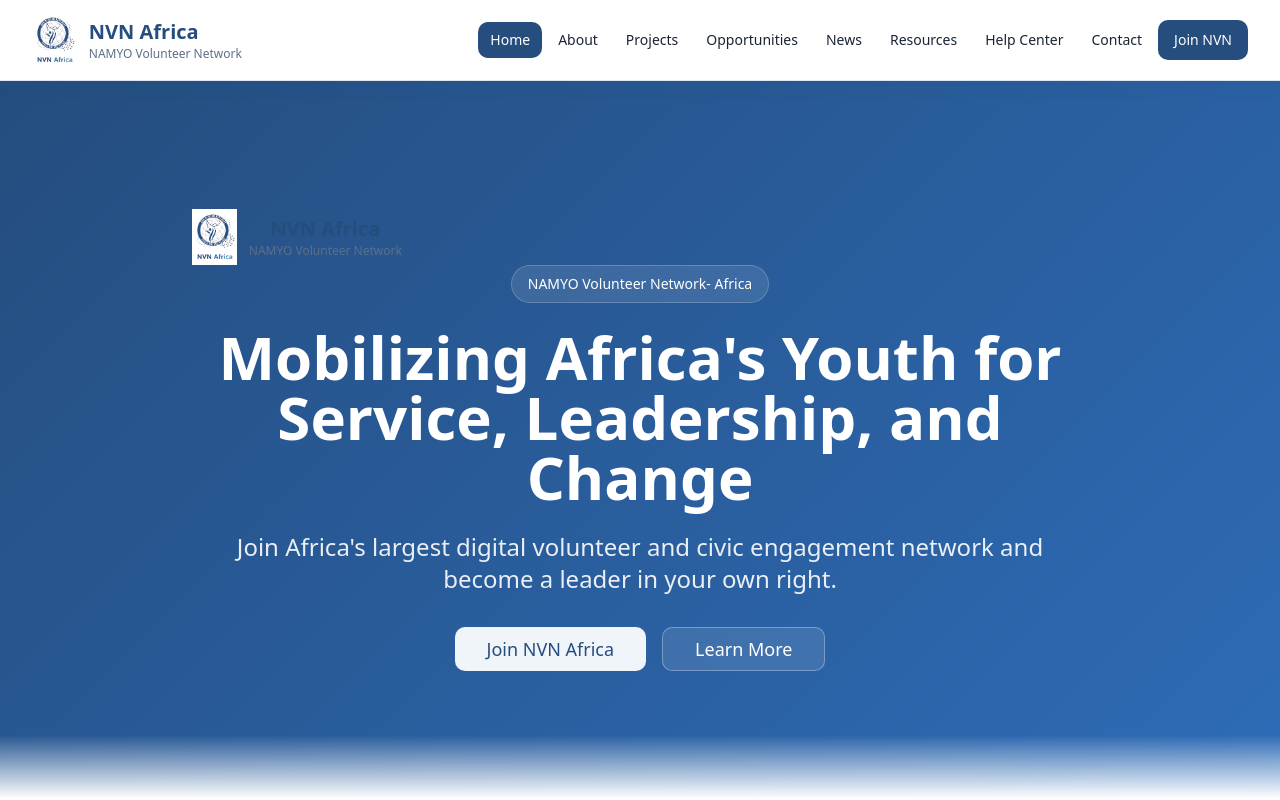
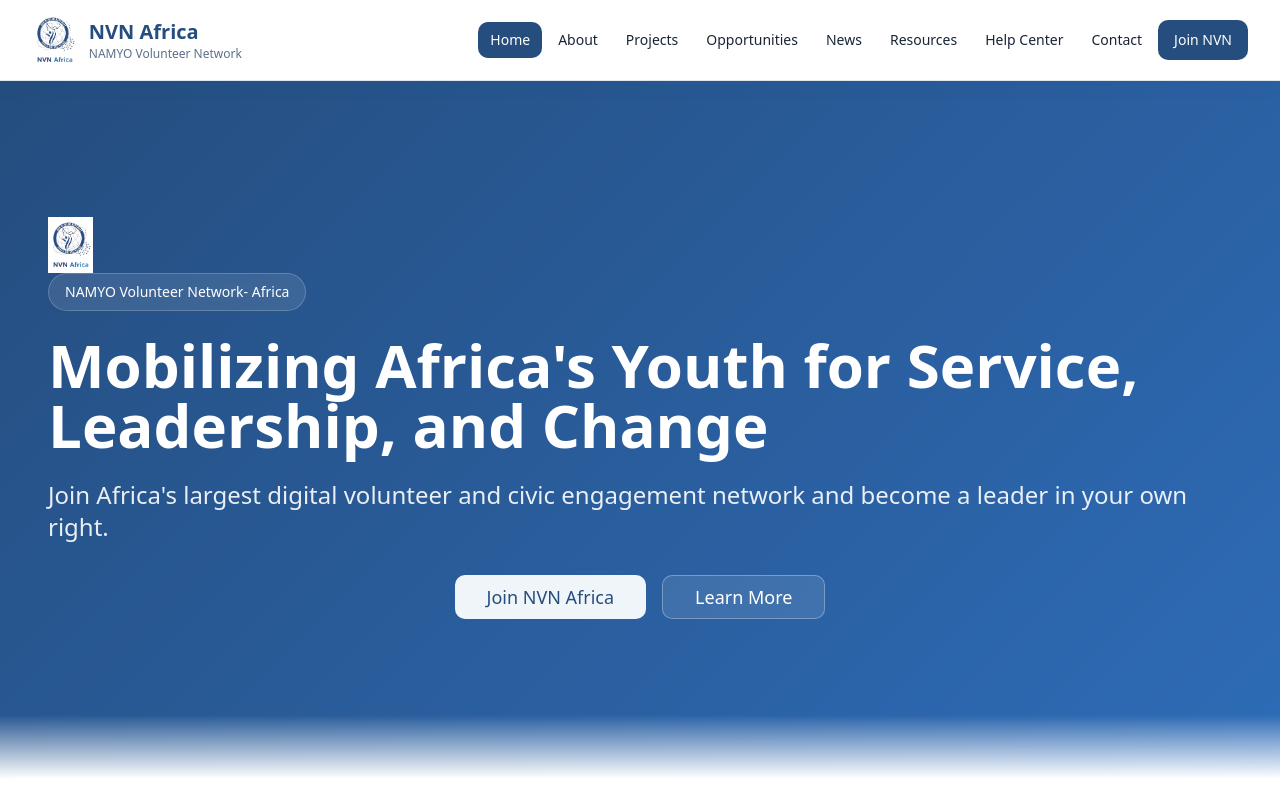
Before and after one commit to nvn-africa/nvn-africa-platform, a React (Vite) app in the folder frontend/: page / in a window 1280 px wide. Shown: the top 800 px of the page. Built offline with nearby package versions, Linux system fonts and the light colour scheme; the HTML template or start-up script is replaced by a standard one.

Commit message:
Fix: Hero section

```diff
--- a/frontend/src/pages/Home.tsx
+++ b/frontend/src/pages/Home.tsx
@@ -3,6 +3,7 @@ import { Button } from "@/components/ui/button";
 import { Card, CardContent } from "@/components/ui/card";
 import { Users, Target, Leaf, ArrowRight } from "lucide-react";
 import nvnLogo from "@/assets/nvn-logo.png";
+import nvnLogo1 from "../assets/nvn-logo.png"
 
 const Home = () => {
   return (
@@ -11,13 +12,9 @@ const Home = () => {
       <section className="relative bg-gradient-hero text-primary-foreground py-20 lg:py-32">
 
         <div className="container mx-auto px-4 sm:px-6 lg:px-8">
-          <div className="max-w-4xl mx-auto text-center">
+          <div className="inline-block  mb-6 px-4 py-2">
             <Link to="/" className="flex items-center space-x-3 hover:opacity-90 transition-opacity">
-              <img src={nvnLogo} alt="NVN Africa Logo" className="h-14 w-auto" />
-              <div className="hidden sm:block">
-                <div className="text-xl font-bold text-primary">NVN Africa</div>
-                <div className="text-xs text-muted-foreground">NAMYO Volunteer Network</div>
-              </div>
+              <img src={nvnLogo1} alt="NVN Africa Logo" className="h-14 w-auto" />
             </Link>
             <div className="inline-block  mb-6 px-4 py-2 bg-white/10 backdrop-blur-sm rounded-full border border-white/20">
               <p className="text-sm font-medium">NAMYO Volunteer Network- Africa</p>
```
